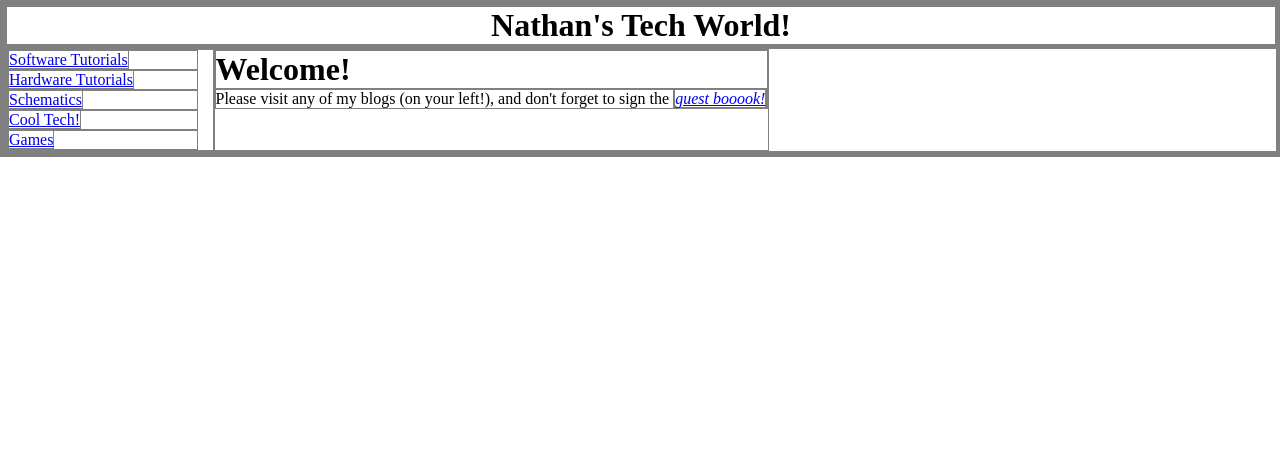
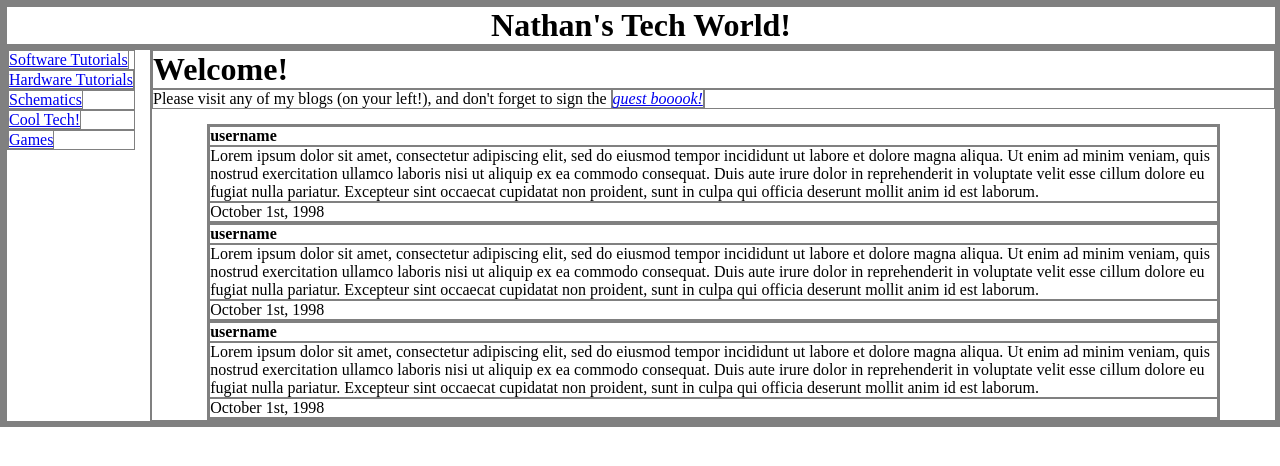
Before and after one commit to njfletcher215/nathans_tech_world, a React (Create React App) app: page /home in a window 1280 px wide. Shown: the top 466 px of the page. Built offline with nearby package versions, Linux system fonts and the light colour scheme.

Commit message:
added preview of log page to home page

```diff
--- a/src/App.css
+++ b/src/App.css
@@ -4,9 +4,13 @@
   border: 1px solid grey;
 }
 
+img {
+  vertical-align: middle;
+}
+
 .page-content-container {
-    display: flex;
-    flex-wrap: wrap;
+  display: flex;
+    flex-wrap: nowrap;
     width: 100%;
 }
 
@@ -14,3 +18,8 @@
   flex-basis: 100%;
   height: 0px;
 }
+
+.center-text-content {
+  width: 100%;
+  text-align: center;
+}
--- a/src/pages/Home.js
+++ b/src/pages/Home.js
@@ -1,4 +1,6 @@
 import Navbar from '../components/Navbar';
+
+import '../styles/home.css';
 
 export default function Home() {
     return(
@@ -6,7 +8,24 @@ export default function Home() {
             <Navbar />
             <div className="home-page-content">
                 <h1>Welcome!</h1>
-                <p>Please visit any of my blogs (on your left!), and don't forget to sign the <a href="/log-book"><i>guest booook!</i></a> </p>
+                <p>Please visit any of my blogs (on your left!), and don't forget to sign the <a href="/log-book"><i>guest booook!</i></a></p>
+                <div className="log-book-preview">
+                    <div className="post">
+                        <h4 className="post-username">username</h4>
+                        <p className="post-body">Lorem ipsum dolor sit amet, consectetur adipiscing elit, sed do eiusmod tempor incididunt ut labore et dolore magna aliqua. Ut enim ad minim veniam, quis nostrud exercitation ullamco laboris nisi ut aliquip ex ea commodo consequat. Duis aute irure dolor in reprehenderit in voluptate velit esse cillum dolore eu fugiat nulla pariatur. Excepteur sint occaecat cupidatat non proident, sunt in culpa qui officia deserunt mollit anim id est laborum.</p>
+                        <p className="post-timestamp">October 1st, 1998</p>
+                    </div>
+                    <div className="post">
+                        <h4 className="post-username">username</h4>
+                        <p className="post-body">Lorem ipsum dolor sit amet, consectetur adipiscing elit, sed do eiusmod tempor incididunt ut labore et dolore magna aliqua. Ut enim ad minim veniam, quis nostrud exercitation ullamco laboris nisi ut aliquip ex ea commodo consequat. Duis aute irure dolor in reprehenderit in voluptate velit esse cillum dolore eu fugiat nulla pariatur. Excepteur sint occaecat cupidatat non proident, sunt in culpa qui officia deserunt mollit anim id est laborum.</p>
+                        <p className="post-timestamp">October 1st, 1998</p>
+                    </div>
+                    <div className="post">
+                        <h4 className="post-username">username</h4>
+                        <p className="post-body">Lorem ipsum dolor sit amet, consectetur adipiscing elit, sed do eiusmod tempor incididunt ut labore et dolore magna aliqua. Ut enim ad minim veniam, quis nostrud exercitation ullamco laboris nisi ut aliquip ex ea commodo consequat. Duis aute irure dolor in reprehenderit in voluptate velit esse cillum dolore eu fugiat nulla pariatur. Excepteur sint occaecat cupidatat non proident, sunt in culpa qui officia deserunt mollit anim id est laborum.</p>
+                        <p className="post-timestamp">October 1st, 1998</p>
+                    </div>
+                </div>
             </div>
         </div>
     )
--- a/src/pages/Landing.js
+++ b/src/pages/Landing.js
@@ -5,9 +5,11 @@ import '../App.css';
 export default function Landing() {
   return (
     <div className="page-content-container">
-      <img src='/logo192.png' />
+      <div className="center-text-content">
+        <img src='/logo192.png' />
+      </div>
       <div className="force-break" />
-      <a href="/home">Enter</a>
+      <a className="centered" href="/home">Enter</a>
     </div>
   );
 };
--- /dev/null
+++ b/src/styles/home.css
@@ -0,0 +1,6 @@
+.log-book-preview {
+    width: 90%;
+    margin-left: auto;
+    margin-right: auto;
+    margin-top: 15px;
+}
--- a/src/styles/navbar.css
+++ b/src/styles/navbar.css
@@ -1,5 +1,6 @@
 .nav {
     min-width: fit-content;
     width: 15%;
+    height: 100%;
     padding-right: 15px;
 }
```
